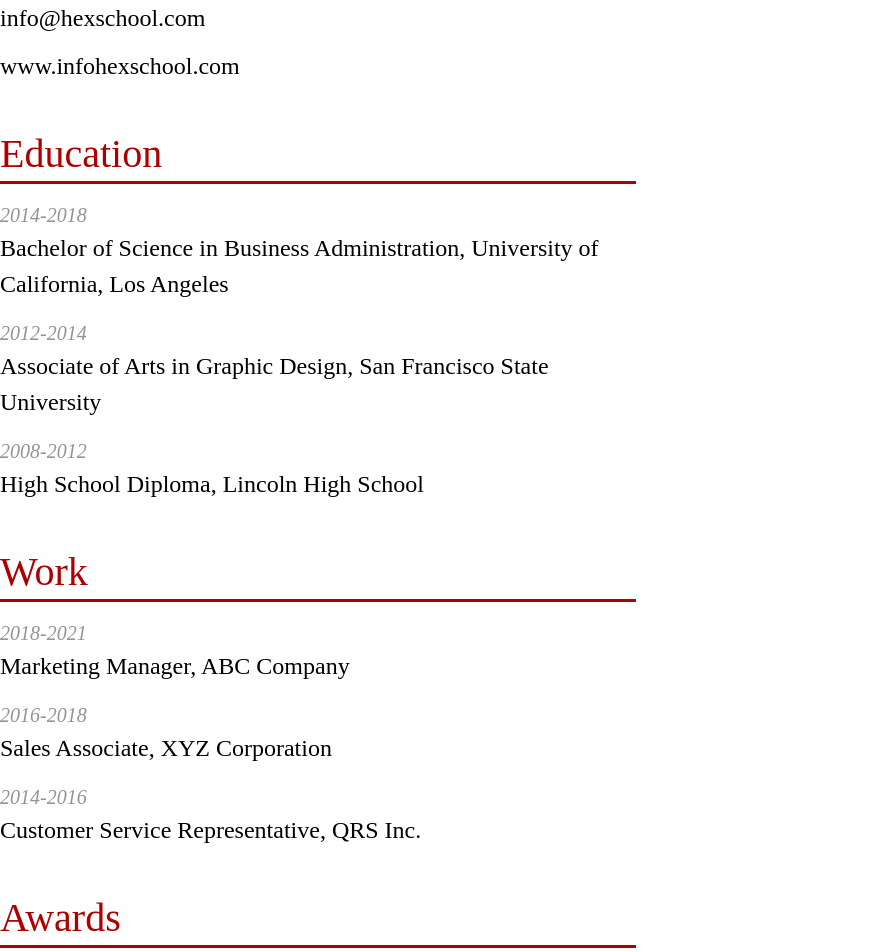
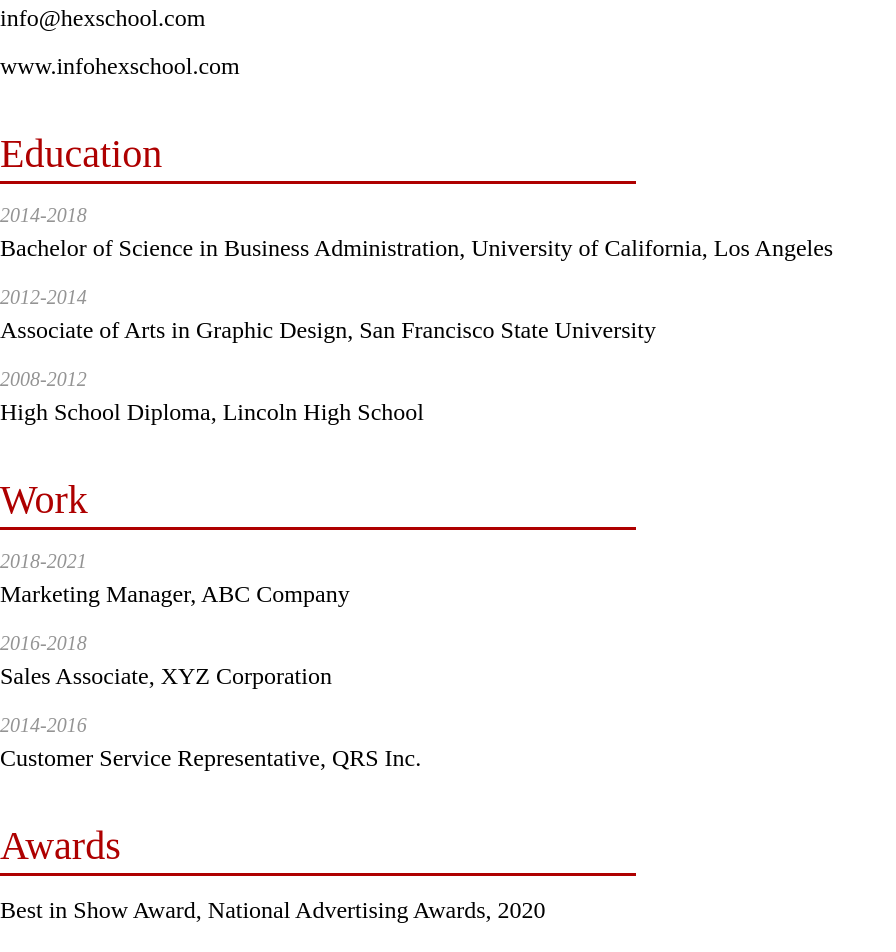
Before and after one commit to Hamajibashi/2023week1, a plain HTML site: page index.html in a window 1280 px wide. Shown: the part 1480-2432 px from the top of the page, without its empty margins (0-896 px from the left). Drawn offline with nearby package versions, Linux system fonts and the light colour scheme; a web font is replaced by a local one.

Commit message:
修正 css

```diff
--- a/index.html
+++ b/index.html
@@ -28,8 +28,8 @@
           collaborating with others to create high-quality products.</p>
       </div>
     </div>
-    <div class="container pt-6 pb-7" data-aos="fade-right" data-aos-duration="800" data-aos-delay="300">
-      <div style="width: 636px;">
+    <div class="resume container pt-6 pb-7" data-aos="fade-right" data-aos-duration="800" data-aos-delay="300">
+      <div>
         <h3 class="text-primary font-xl sub-title mb-2">Vito Evans</h3>
         <ul class="font-md mb-3">
           <li class="mb-1">456 Walnut Avenue, Someville, USA</li>
@@ -38,7 +38,7 @@
           <li><a href="https://www.infohexschool.com">www.infohexschool.com</a></li>
         </ul>
       </div>
-      <div style="width: 636px;">
+      <div>
         <h3 class="text-primary font-xl sub-title mb-2">Education</h3>
         <ul class="font-md mb-3">
           <li class="mb-2">
@@ -58,7 +58,7 @@
           </li>
         </ul>
       </div>
-      <div style="width: 636px;">
+      <div>
         <h3 class="text-primary font-xl sub-title mb-2">Work</h3>
         <ul class="font-md mb-3">
           <li class="mb-2">
@@ -76,7 +76,7 @@
           </li>
         </ul>
       </div>
-      <div style="width: 636px;">
+      <div>
         <h3 class="text-primary font-xl sub-title mb-2">Awards</h3>
         <ul class="font-md">
           <li class="mb-2">Best in Show Award, National Advertising Awards, 2020</li>
--- a/style/all.scss
+++ b/style/all.scss
@@ -163,3 +163,7 @@
   width: 636px;
   margin-left: auto;
 }
+
+.resume {
+  width: 636px;
+}
```
